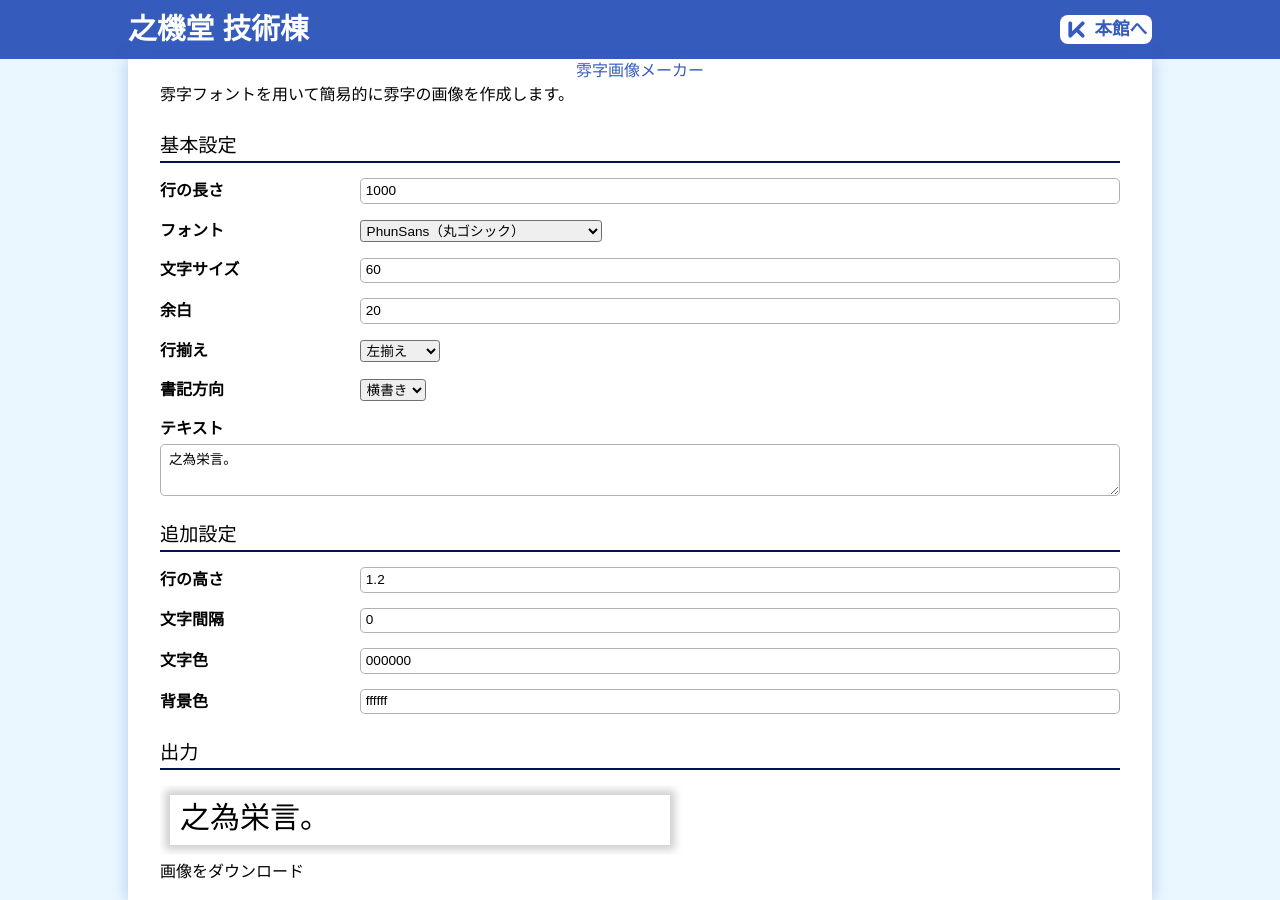
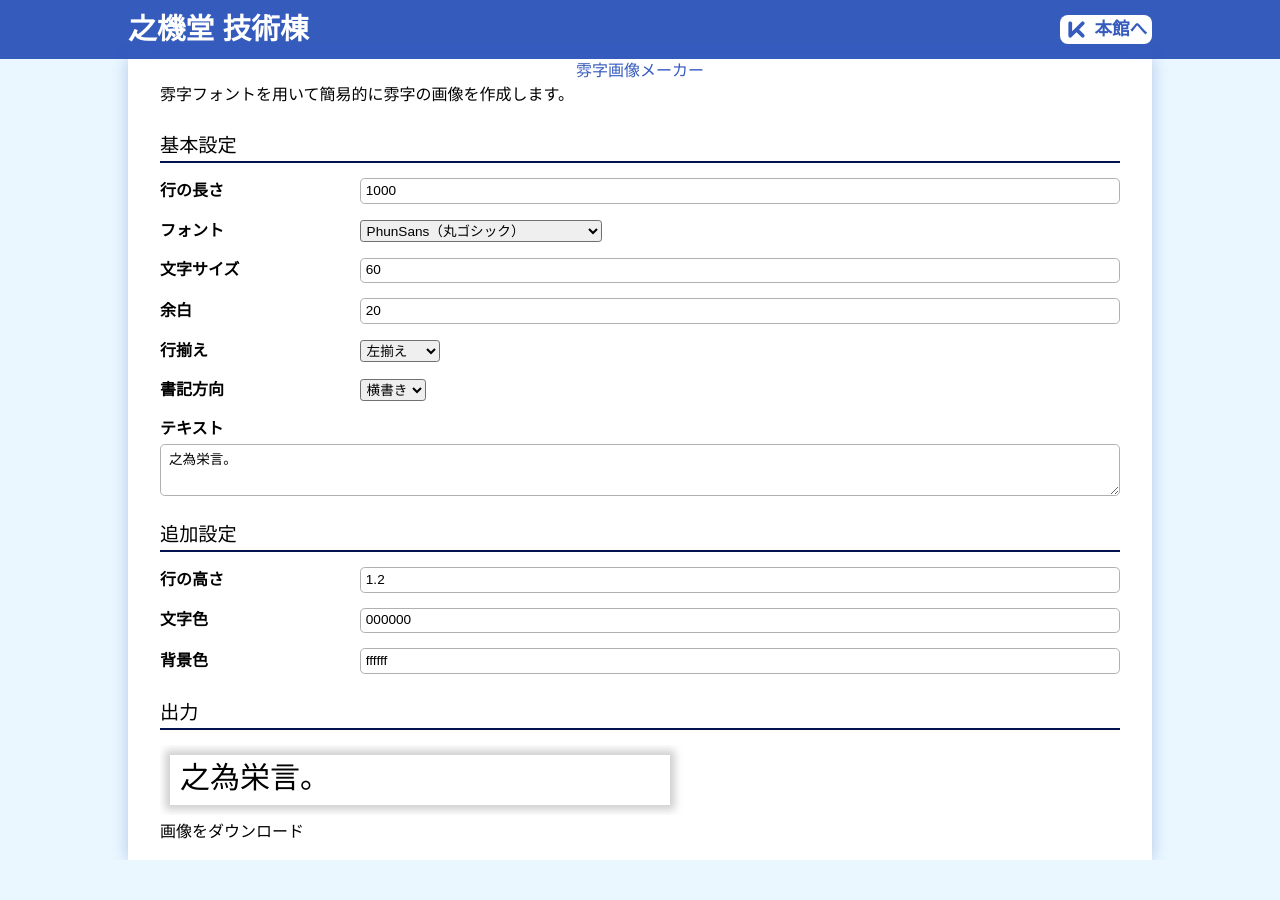
Before and after one commit to kaeru2193/kaeru-site-home, a Next.js app: page /tools/phun-renderer in a window 1280 px wide. After the commit the page ends 860 px from the top, so only its background shows below. Built offline with nearby package versions, Linux system fonts and the light colour scheme; a web font is replaced by a local one.

Commit message:
removed: letter-spacing.

```diff
--- a/app/tools/phun-renderer/page.tsx
+++ b/app/tools/phun-renderer/page.tsx
@@ -14,7 +14,6 @@ const Page = () => {
         fontSize: 60,
         margin: 20,
         lineHeight: 1.2,
-        letterSpacing: 0,
         background: "ffffff",
         color: "000000"
     })
@@ -50,7 +49,6 @@ const Page = () => {
         const lineSize = params.fontSize * params.lineHeight
 
         ctx.font = `${params.fontSize}px ${params.fontFamily}`
-        ctx.letterSpacing = `${params.letterSpacing}px`
         const lines = wordWrap(
             ctx,
             params.text,
@@ -79,7 +77,6 @@ const Page = () => {
 
         ctx.fillStyle = "#" + params.color
         ctx.font = `${params.fontSize}px ${params.fontFamily}`
-        ctx.letterSpacing = `${params.letterSpacing}px`
         ctx.textBaseline = "top"
         ctx.textAlign = params.align
 
@@ -143,7 +140,6 @@ const Page = () => {
             <BreakLine text="追加設定"/>
 
             <Input var={params.lineHeight} set={setParam("lineHeight")} default={params.lineHeight} label="行の高さ" number/>
-            <Input var={params.letterSpacing} set={setParam("letterSpacing")} default={params.letterSpacing} label="文字間隔" number/>
             <Input var={params.color} set={setParam("color")} default={params.color} label="文字色"/>
             <Input var={params.background} set={setParam("background")} default={params.background} label="背景色"/>
 
```
